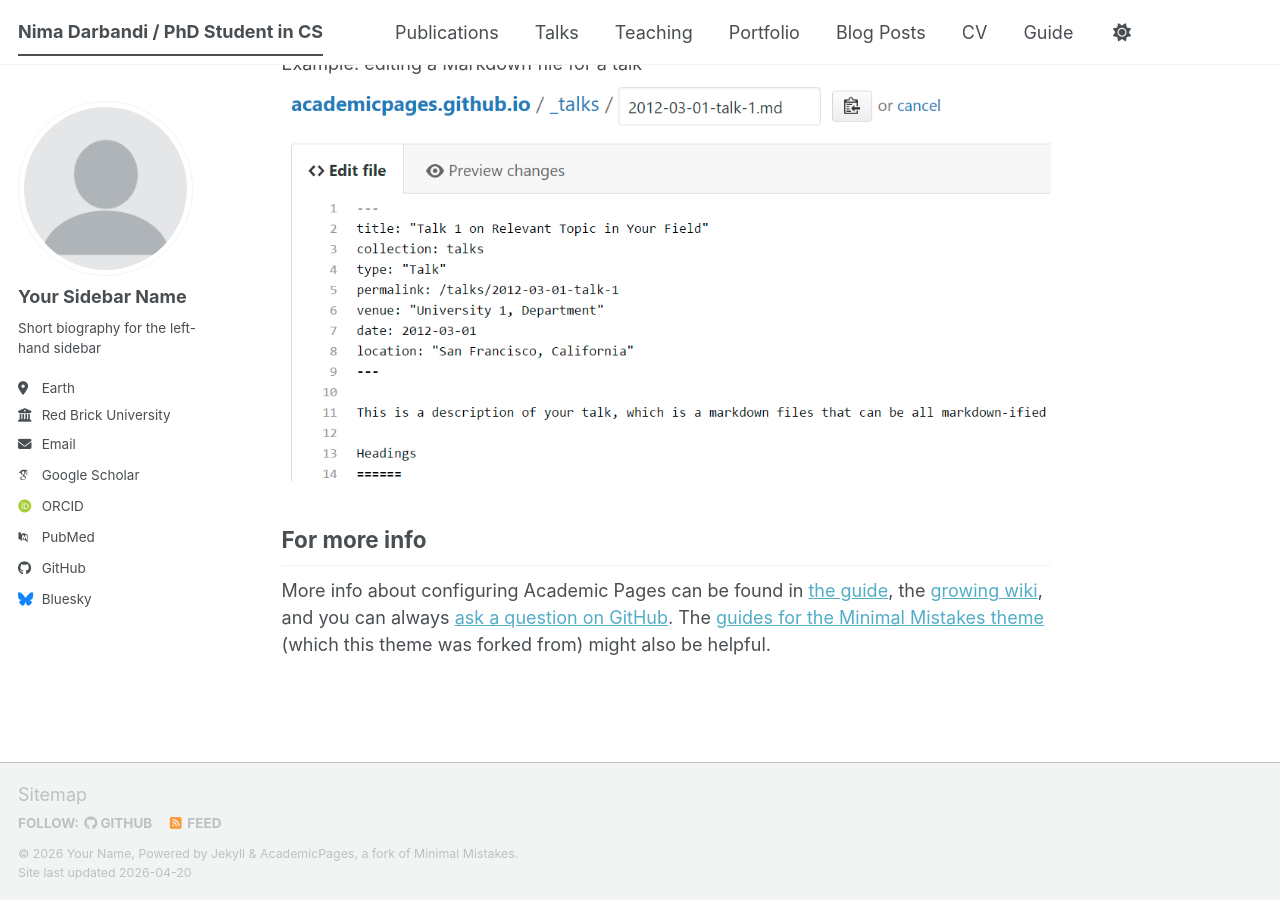
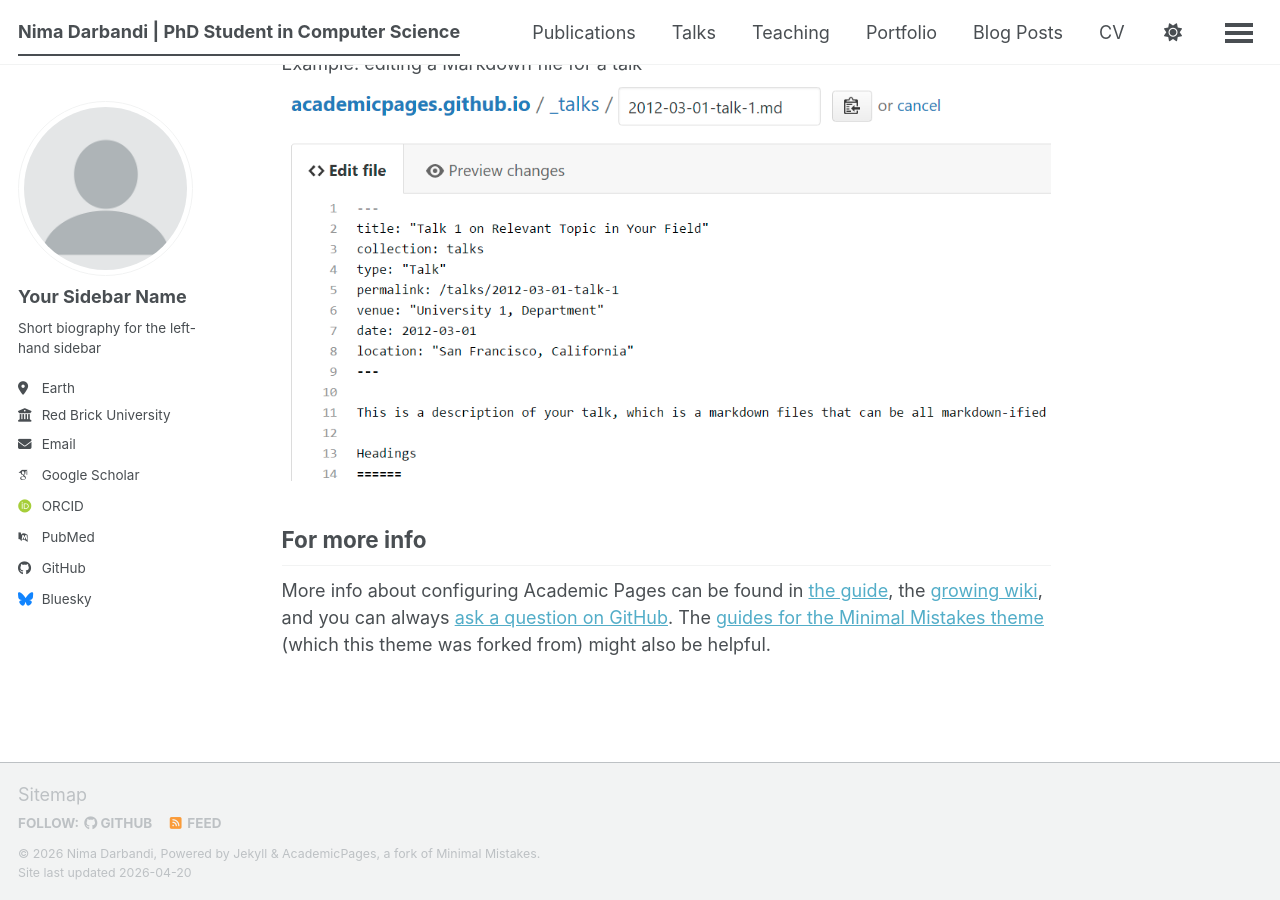
Before and after one commit to nimadarbandi/nimadarbandi.github.io, a Jekyll site: the page built from _pages/about.md, in a window 1280 px wide and 900 px high, scrolled down 2720 px. Built offline with Jekyll 4.4.1, drawn with Linux system fonts in a browser that asks for light colours; some web fonts are replaced; a script bundle is joined from its source files by our own code; library files that are not in the unit come from our copies; some of the changed lines change nothing that is shown.

Commit message:
Update site title and author information

```diff
--- a/_config.yml
+++ b/_config.yml
@@ -8,15 +8,14 @@
 
 # Basic Site Settings
 locale                   : "en-US"
-site_theme               : "default" # The available themes options are "default", "air", "sunrise", "mint", "dirt" and "contrast"
-title                    : "Nima Darbandi / PhD Student in CS"
+site_theme               : "default"
+title                    : "Nima Darbandi | PhD Student in Computer Science"
 title_separator          : "-"
-name                     : &name "Your Name"
-description              : &description "Your Name's academic portfolio"   # Update this with a general description of your site, this is the default if not overridden by a page
-url                      : https://academicpages.github.io # The base hostname & protocol for your site e.g. "https://[your GitHub username].github.io",
-                                                           # or if you already have some other page hosted on Github then use "https://[your GitHub username].github.io/[Your Repo Name]"
-baseurl                  : "" # the subpath of your site, e.g. "/blog"
-repository               : "academicpages/academicpages.github.io"
+name                     : &name "Nima Darbandi"
+description              : &description "PhD student at the University of Georgia working on AI-driven biomedical systems, computer vision, and genomics for early disease detection and precision medicine."
+url                      : https://nimadarbandi.github.io
+baseurl                  : ""
+repository               : "nimadarbandi/nimadarbandi.github.io"
 
 # Site Author - The following control what appear as part of the author content on the side bar.
 #               If a field is blank the icon and link will not appear, otherwise it will be shown.
```
